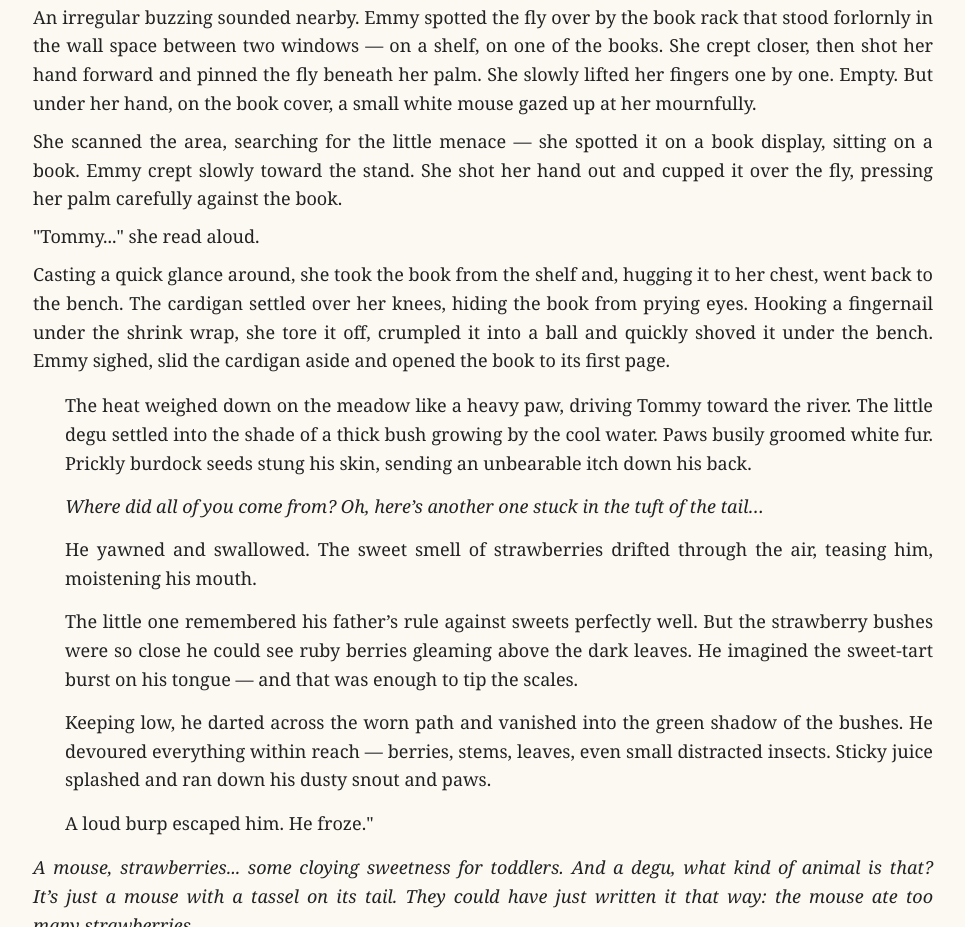
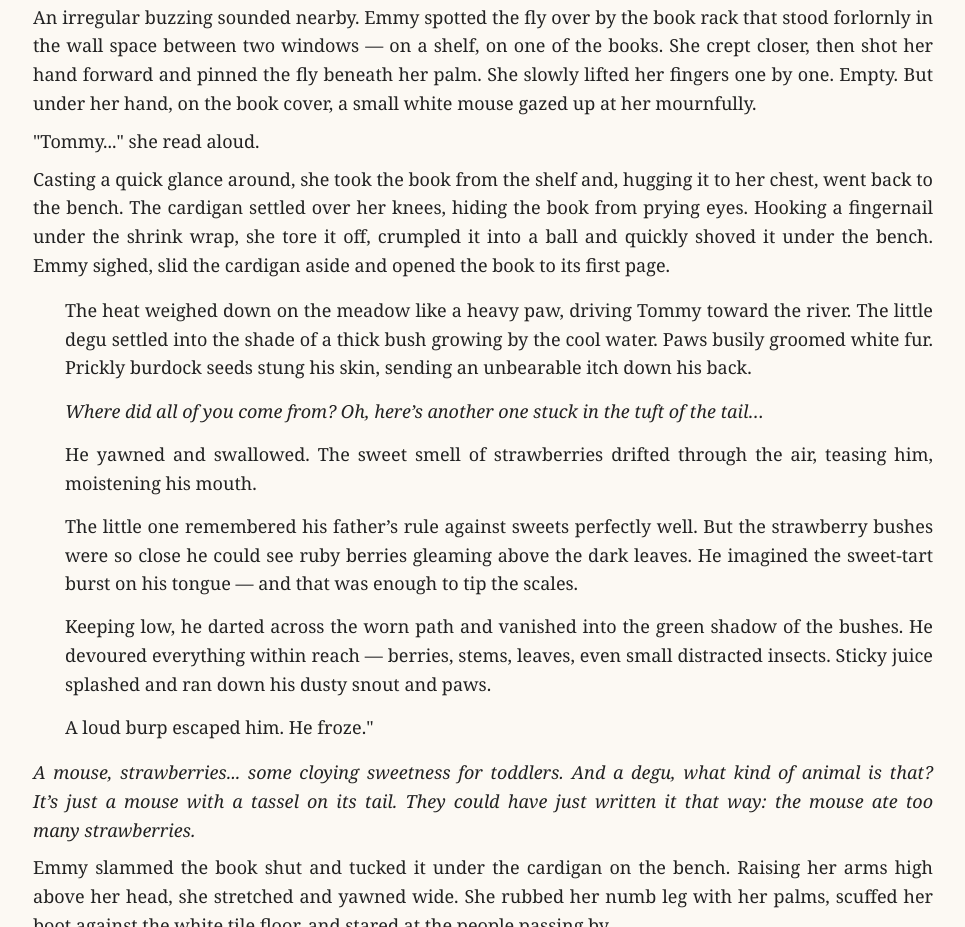
Before and after one commit to tokishmedeau/tokishmedeau.github.io, a plain HTML site: page chivey_chapter1.html in a window 1280 px wide. Shown: the part 7896-8823 px from the top of the page, without its empty margins (157-1122 px from the left). Drawn offline with Linux system fonts and the light colour scheme.

Commit message:
Update chivey_chapter1.html

```diff
--- a/chivey_chapter1.html
+++ b/chivey_chapter1.html
@@ -404,7 +404,6 @@ Tokish J. Médeau
 <p>She flicked the pest away in disgust. But it wouldn't quit: it flitted from place to place, twitching its wings and tickling her skin with its clinging feet. Emmy jumped up, snatched the cardigan from the bench and began swinging it, trying to drive the fly away. Soon it disappeared from view.</p>
 <p><em>Finally... Finally that pest is gone. Just as clingy as Mrs. Jackson...</em></p>
 <p>An irregular buzzing sounded nearby. Emmy spotted the fly over by the book rack that stood forlornly in the wall space between two windows — on a shelf, on one of the books. She crept closer, then shot her hand forward and pinned the fly beneath her palm. She slowly lifted her fingers one by one. Empty. But under her hand, on the book cover, a small white mouse gazed up at her mournfully.</p>
-<p>She scanned the area, searching for the little menace — she spotted it on a book display, sitting on a book. Emmy crept slowly toward the stand. She shot her hand out and cupped it over the fly, pressing her palm carefully against the book. </p>
 <p>"Tommy..." she read aloud.</p>
 <p>Casting a quick glance around, she took the book from the shelf and, hugging it to her chest, went back to the bench. The cardigan settled over her knees, hiding the book from prying eyes. Hooking a fingernail under the shrink wrap, she tore it off, crumpled it into a ball and quickly shoved it under the bench. Emmy sighed, slid the cardigan aside and opened the book to its first page.</p>
 
```
